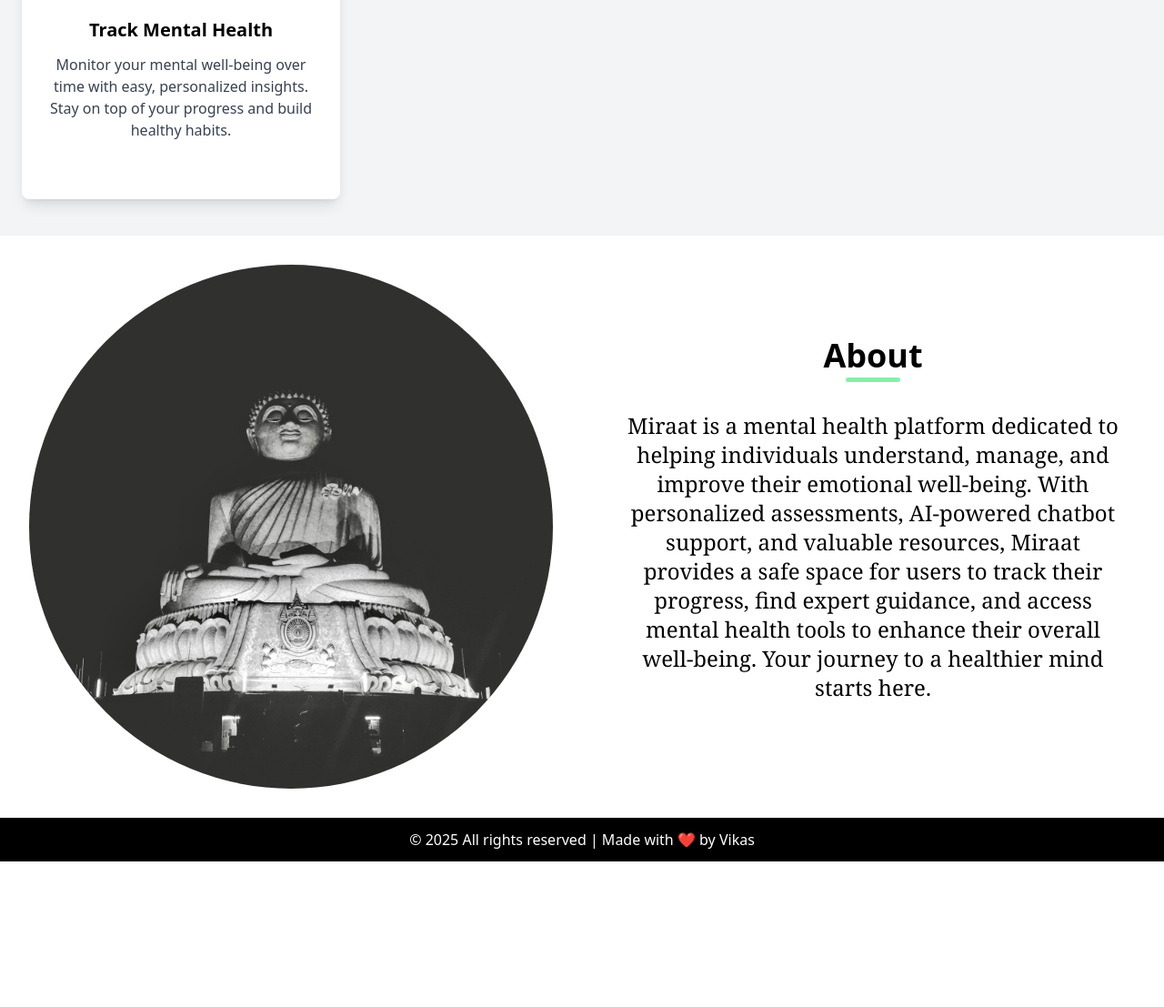
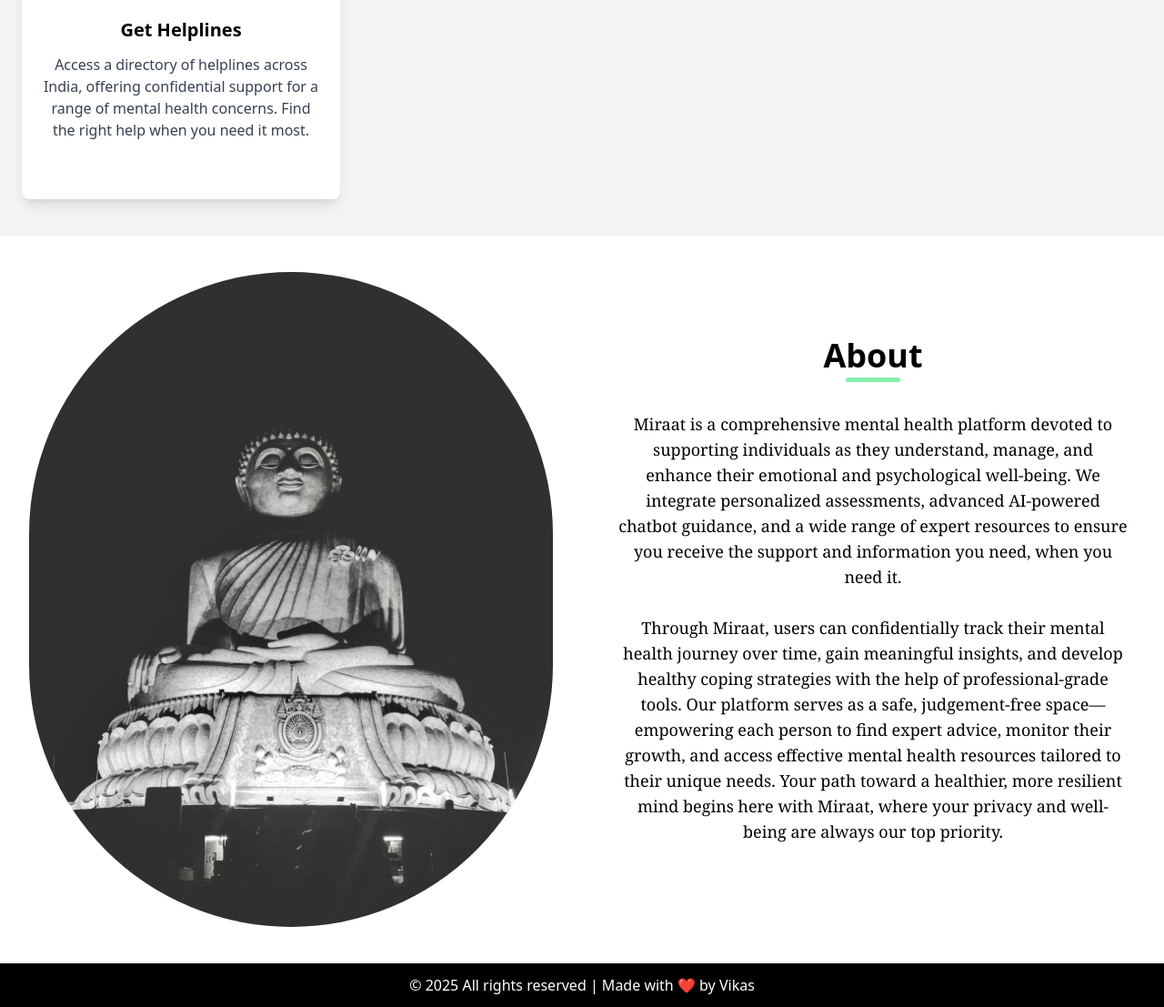
Before and after one commit to vikassahu1/Miraat, a FastAPI app: page / in a window 1280 px wide. Shown: the part 1526-2633 px from the top of the page at 91% size. Before the commit the page ends 2473 px from the top, so only its background shows below. Run offline with FastAPI, Linux system fonts and the light colour scheme; parts of the project's set-up code (start-up, migrations or seed data) failed here and were passed over.

Commit message:
fix: about and feacture ui

```diff
--- a/backend/templates/base.html
+++ b/backend/templates/base.html
@@ -28,7 +28,7 @@
         <div class="space-x-9 text-lg font-semibold font-sans text-black hidden md:flex">
             <a href="/" class="hover:text-green-300">Home</a>
             <a href="/ui" class="hover:text-green-300">Assessment</a>
-            <a href="/chatbot" class="hover:text-green-300 ">ChatBot</a>
+            <a href="/chatbot" class="hover:text-green-300 ">Help Chat</a>
             <a href="/helplines" class="hover:text-green-300 ">Helplines</a>
             <a href="/history" class="hover:text-green-300 ">History</a>
             <a href="/" class="hover:text-green-300 ">About</a>
--- a/backend/templates/homepage.html
+++ b/backend/templates/homepage.html
@@ -56,20 +56,20 @@
             <div class="w-full h-40 bg-sky-300 rounded-t-lg overflow-hidden flex justify-center">
                 <img src="../static/images/rem.jpg" alt="Feature 3" class="object-cover h-full w-full">
             </div>
-            <h3 class="text-xl font-semibold mt-5">Track Mental Health</h3>
+            <h3 class="text-xl font-semibold mt-5">Get a Help Chat</h3>
             <div class="mt-3 text-center text-gray-700 overflow-auto max-h-[200px]">
-                <p>Monitor your mental well-being over time with easy, personalized insights. Stay on top of your progress and build healthy habits.</p>
+                <p>Get real-time support from our AI-powered chatbot. Share your thoughts, get empathetic responses, and receive tailored advice to help you manage your mental health.</p>
             </div>
         </div>
 
         <!-- Card 4 (Duplicate of Card 3) -->
         <div class="w-full md:w-[350px] h-[400px] bg-white rounded-lg shadow-lg p-5 flex flex-col items-center">
             <div class="w-full h-40 bg-sky-300 rounded-t-lg overflow-hidden flex justify-center">
-                <img src="../static/images/rem.jpg" alt="Feature 3" class="object-cover h-full w-full">
+                <img src="../static/images/hand.jpg" alt="Feature 3" class="object-cover h-full w-full">
             </div>
-            <h3 class="text-xl font-semibold mt-5">Track Mental Health</h3>
+            <h3 class="text-xl font-semibold mt-5">Get Helplines</h3>
             <div class="mt-3 text-center text-gray-700 overflow-auto max-h-[200px]">
-                <p>Monitor your mental well-being over time with easy, personalized insights. Stay on top of your progress and build healthy habits.</p>
+                <p>Access a directory of helplines across India, offering confidential support for a range of mental health concerns. Find the right help when you need it most.</p>
             </div>
         </div>
     </div>
@@ -80,7 +80,7 @@
 
 
 <!-- About Section  -->
-    <div class="relative z-10 h-[80vh] bg-white flex justify-between px-6 md:px-0 ">
+    <div class="relative z-10 h-[100vh] bg-white flex justify-between px-6 md:px-0 ">
 
         <!-- Text Section (Left) -->
 
@@ -92,10 +92,15 @@
             <h1 class="text-4xl font-bold mb-1 text-center">About</h1>
             <div class=" h-[5px] w-[60px] rounded-lg bg-green-300 mx-auto mb-8"></div>
 
-            <p class="text-lg md:text-2xl font-serif text-black-400 ">Miraat is a mental health platform dedicated to helping individuals understand, manage, and improve their emotional well-being. With personalized assessments, AI-powered chatbot support, and valuable resources, Miraat provides a safe space for users to track their progress, find expert guidance, and access mental health tools to enhance their overall well-being. Your journey to a healthier mind starts here.</p>
+            <p class="text-lg md:text-xl font-serif text-black-400 ">
+                Miraat is a comprehensive mental health platform devoted to supporting individuals as they understand, manage, and enhance their emotional and psychological well-being. We integrate personalized assessments, advanced AI-powered chatbot guidance, and a wide range of expert resources to ensure you receive the support and information you need, when you need it.
+                <br><br>
+                Through Miraat, users can confidentially track their mental health journey over time, gain meaningful insights, and develop healthy coping strategies with the help of professional-grade tools. Our platform serves as a safe, judgement-free space—empowering each person to find expert advice, monitor their growth, and access effective mental health resources tailored to their unique needs. Your path toward a healthier, more resilient mind begins here with Miraat, where your privacy and well-being are always our top priority.
+            </p>
             <!-- <button class="p-3 px-20 text-xl rounded-full m-16 bg-green-300 hover:bg-green-200 font-semibold">Learn More</button> -->
         </div>
 
 
     </div>
+
 {% endblock %}
--- a/backend/templates/login.html
+++ b/backend/templates/login.html
@@ -18,7 +18,7 @@
         <div class="space-x-9 text-lg font-semibold font-sans text-black hidden md:flex">
             <a href="/" class="hover:text-green-300">Home</a>
             <a href="/ui" class="hover:text-green-300">Assessment</a>
-            <a href="/chatbot" class="hover:text-green-300 ">ChatBot</a>
+            <a href="/chatbot" class="hover:text-green-300 ">Help Chat</a>
             <a href="/helplines" class="hover:text-green-300 ">Helplines</a>
             <a href="/history" class="hover:text-green-300 ">History</a>
             <a href="/" class="hover:text-green-300 ">About</a>
```
Also changed, not shown: backend/static/images/hand.jpg (added).
